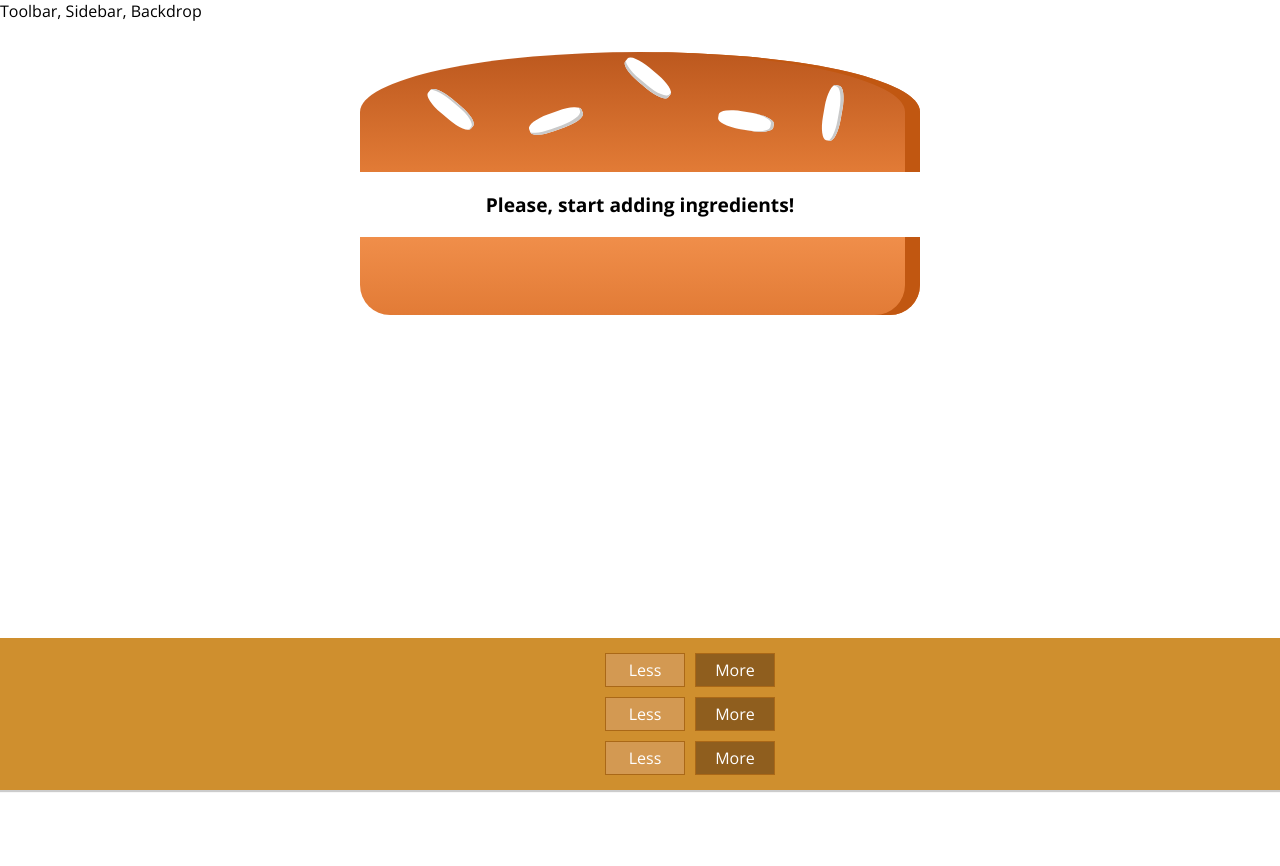
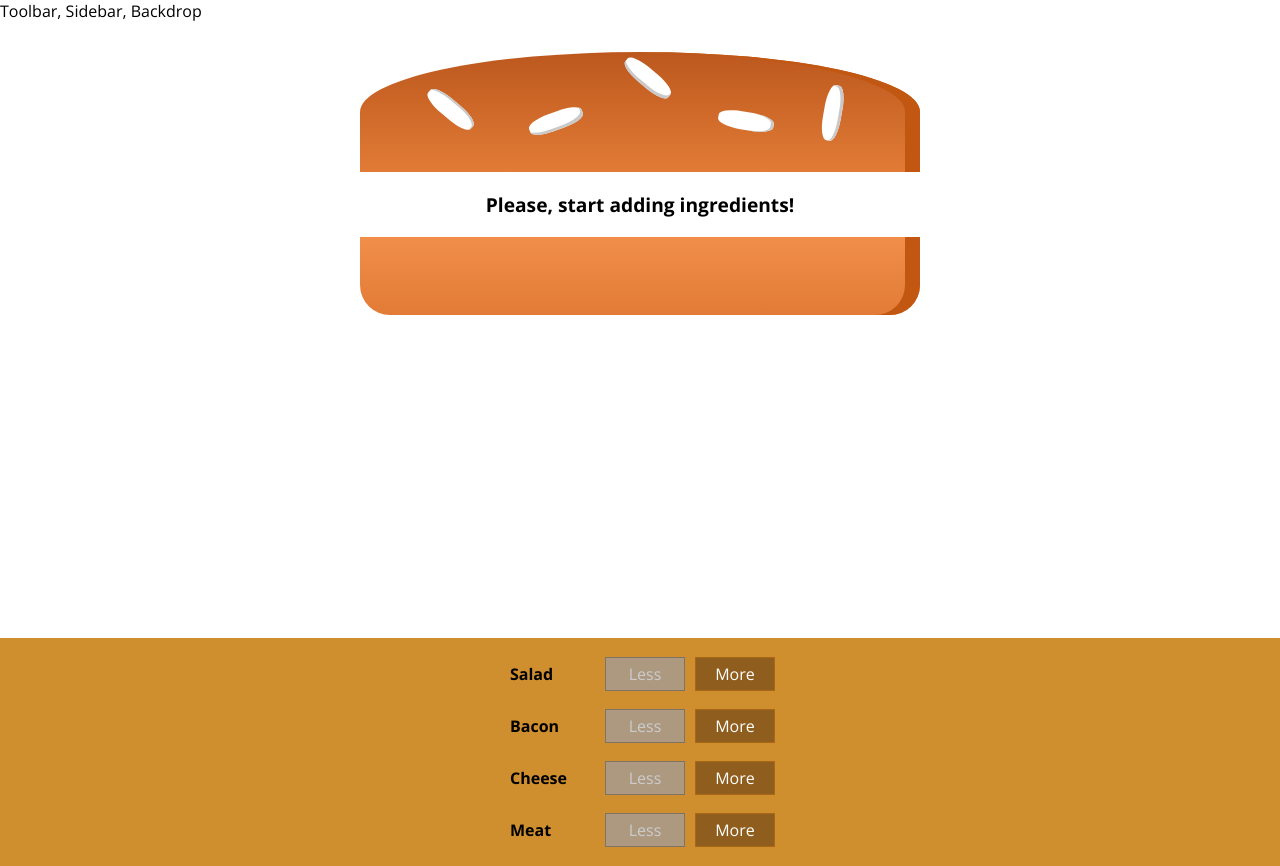
Before and after one commit to danielduarte/react-burger-builder, a React (Create React App) app: page / in a window 1280 px wide. Before the commit the page ends 800 px from the top, so only its background shows below. Built offline with nearby package versions, Linux system fonts and the light colour scheme.

Commit message:
Developed controls functionality

```diff
--- a/src/components/Burger/BuildControls/BuildControl/BuildControl.js
+++ b/src/components/Burger/BuildControls/BuildControl/BuildControl.js
@@ -5,8 +5,13 @@ import classes from './BuildControl.module.css';
 const buildControl = (props) => (
   <div className={classes.BuildControl}>
     <div className={classes.Label}>{props.label}</div>
-    <button className={classes.Less}>Less</button>
-    <button className={classes.More}>More</button>
+    <button
+      className={classes.Less}
+      onClick={props.onRemove}
+      disabled={props.disabled}>Less</button>
+    <button
+      className={classes.More}
+      onClick={props.onAdd}>More</button>
   </div>
 );
 
--- a/src/components/Burger/BuildControls/BuildControls.js
+++ b/src/components/Burger/BuildControls/BuildControls.js
@@ -1,13 +1,25 @@
 import React from 'react';
 
+import classes from './BuildControls.module.css';
 import BuildControl from './BuildControl/BuildControl';
-import classes from './BuildControls.module.css';
 
-const buildControls = () => (
+const controls = [
+  { label: 'Salad', type: 'salad' },
+  { label: 'Bacon', type: 'bacon' },
+  { label: 'Cheese', type: 'cheese' },
+  { label: 'Meat', type: 'meat' },
+];
+
+const buildControls = (props) => (
   <div className={classes.BuildControls}>
-    <BuildControl />
-    <BuildControl />
-    <BuildControl />
+    {controls.map(control => (
+      <BuildControl
+        key={control.type}
+        label={control.label}
+        onAdd={() => props.onAddIngredient(control.type)}
+        onRemove={() => props.onRemoveIngredient(control.type)}
+        disabled={props.disabled[control.type]} />
+    ))}
   </div>
 );
 
--- a/src/containers/BurgerBuilder/BurgerBuilder.js
+++ b/src/containers/BurgerBuilder/BurgerBuilder.js
@@ -2,6 +2,13 @@ import React, { Component, Fragment } from 'react';
 
 import Burger from '../../components/Burger/Burger';
 import BuildControls from '../../components/Burger/BuildControls/BuildControls';
+
+const INGREDIENT_PRICES = {
+  salad: 0.5,
+  bacon: 0.4,
+  cheese: 1.3,
+  meat: 0.6,
+};
 
 class BurgerBuilder extends Component {
 
@@ -11,14 +18,46 @@ class BurgerBuilder extends Component {
       bacon: 0,
       cheese: 0,
       meat: 0,
+    },
+    totalPrice: 4,
+  };
+
+
+
+  addIngredientHandler = (type, qty = 1) => {
+    const newIngredients = {...this.state.ingredients};
+
+    const newQty = newIngredients[type] + qty;
+    if (newQty < 0) {
+      return;
     }
+
+    newIngredients[type] = newQty;
+
+    this.setState({
+      ingredients: newIngredients,
+      totalPrice: this.state.totalPrice + qty * INGREDIENT_PRICES[type],
+    });
+  };
+
+  removeIngredientHandler = (type) => {
+    this.addIngredientHandler(type, -1);
   };
 
   render() {
+
+    const disabledInfo = Object.keys(this.state.ingredients).reduce((acc, ingKey) => {
+      acc[ingKey] = this.state.ingredients[ingKey] === 0;
+      return acc;
+    }, {});
+
     return (
       <Fragment>
         <Burger ingredients={this.state.ingredients} />
-        <BuildControls />
+        <BuildControls
+          onAddIngredient={this.addIngredientHandler}
+          onRemoveIngredient={this.removeIngredientHandler}
+          disabled={disabledInfo} />
       </Fragment>
     );
   }
```
